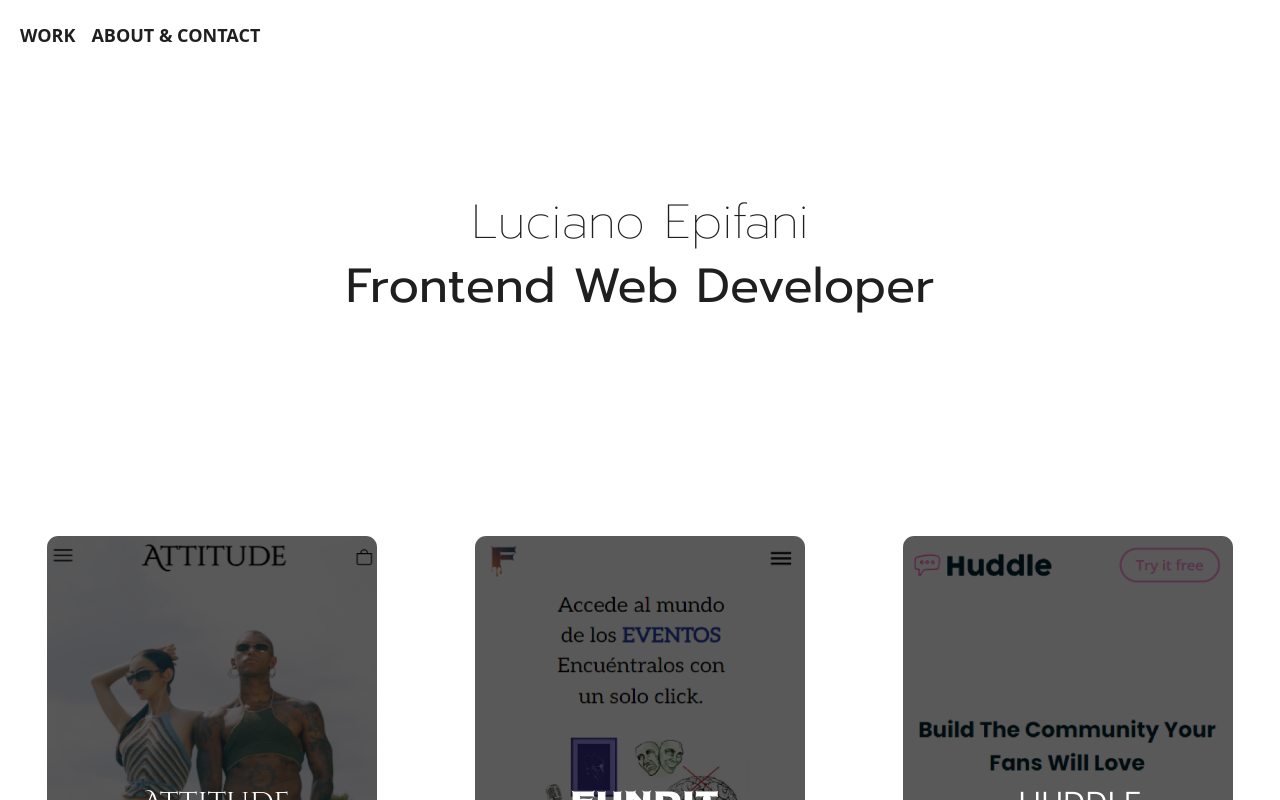
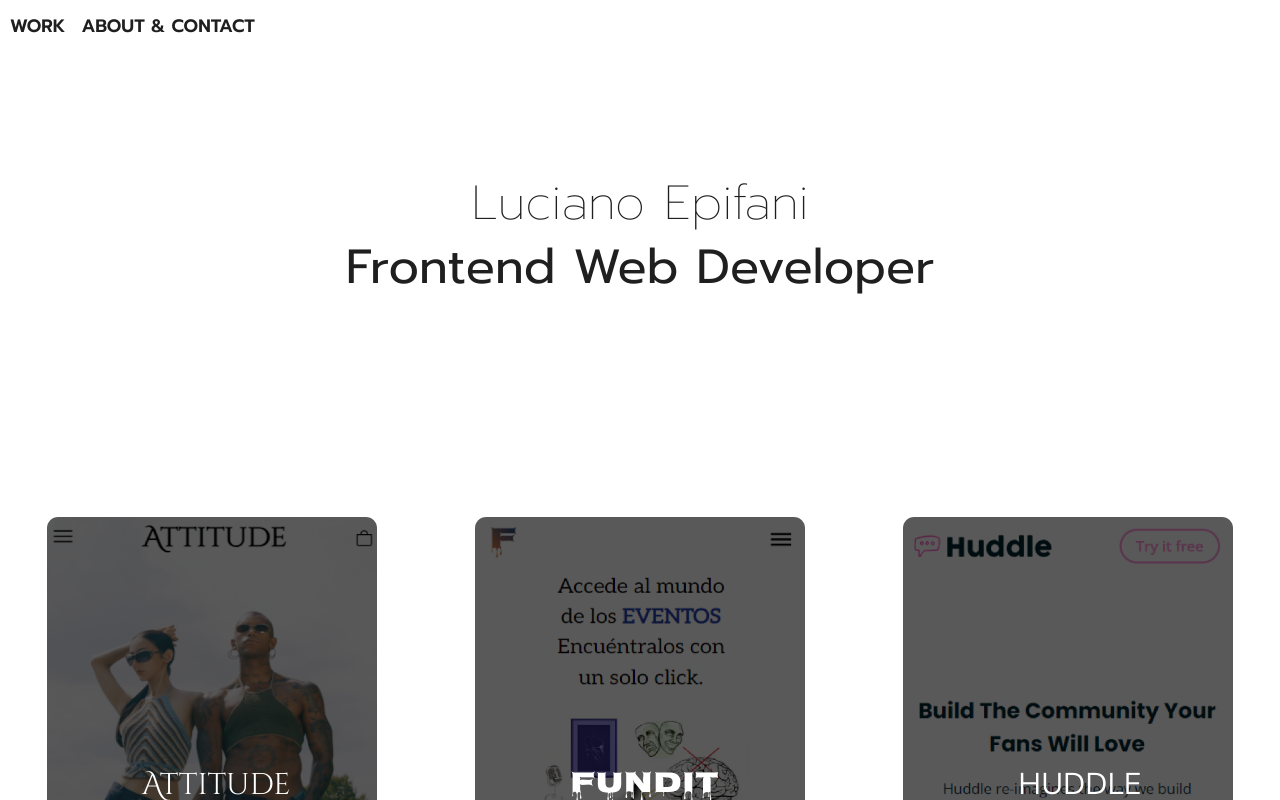
Before and after one commit to LFrancoEpifani/Portfolio, a React (Vite) app: page / in a window 1280 px wide. Shown: the top 800 px of the page. Built offline with nearby package versions, Linux system fonts and the light colour scheme; some icons are missing.

Commit message:
Switching design

```diff
--- a/src/components/AboutMe/AboutMe.jsx
+++ b/src/components/AboutMe/AboutMe.jsx
@@ -13,7 +13,7 @@
            <div className='relative'>
                 <img className='w-550 my-20' src={AboutMeImage} alt="" />
                 <div>
-                    <img className='rotating-image absolute bottom-140 left-420 w-320' src={Group} alt="" />
+                    <img className='rotating-image absolute bottom-160 left-420 w-280' src={Group} alt="" />
                 </div>
            </div>
             <p className='nunito w-550 text-xl leading-9'>
--- a/src/components/DesktopProjects/DesktopProjects.jsx
+++ b/src/components/DesktopProjects/DesktopProjects.jsx
@@ -2,7 +2,7 @@
 import {Icon} from '@iconify/react'
 import Gozice from '../../assets/GoziceImage.png'
 import Coindom from '../../assets/CoindomImage.png'
-import Group from '../../assets/circle.png'
+
 
 export default function DesktopProjects() {
   return (
--- a/src/components/Header/Header.jsx
+++ b/src/components/Header/Header.jsx
@@ -15,10 +15,10 @@
 }, [darkMode]);
 
   return (
-    <div className='nunito p-20'>
+    <div className='nunito p-10'>
         <header>
             <nav className='lg:flex lg:justify-between lg:items-center'>
-                <ul className='lg:flex lg:items-center lg:gap-16 lg:font-extrabold lg:text-lg'>
+                <ul className='prompt lg:flex lg:items-center lg:gap-16 lg:font-semibold lg:text-lg'>
                     <li>WORK</li>
                     <li>ABOUT & CONTACT</li>
                 </ul>
--- a/src/components/Hero/Hero.jsx
+++ b/src/components/Hero/Hero.jsx
@@ -9,8 +9,8 @@
    <div>
      <div className='lg:mt-120 lg:mb-120'>
         <main className='lg:flex lg:flex-col lg:justify-center lg:items-center'>
-            <h1 className='name lg:text-5xl lg:font-extralight lg:my-8'>Luciano Epifani</h1>
-            <p className='description lg:text-5xl lg:my-8'>Frontend Web Developer</p>
+            <h1 className='prompt lg:text-5xl lg:font-extralight lg:my-8'>Luciano Epifani</h1>
+            <p className='prompt lg:text-5xl lg:my-8'>Frontend Web Developer</p>
 
             <a href='#mobile-projects'>
                 <Icon className='arrow-down lg:text-7xl lg:my-8' icon="ep:arrow-down" />
--- a/src/components/MobileProjects/MobileProjects.jsx
+++ b/src/components/MobileProjects/MobileProjects.jsx
@@ -3,18 +3,6 @@
 import {Icon} from '@iconify/react'
 
 export default function MobileProjects() {
-
-
-    const [textColor, setTextColor] = useState('black'); // color inicial
-
-    const handleMouseEnter = () => {
-        setTextColor('black'); // nuevo color al pasar el cursor
-    };
-
-    const handleMouseLeave = () => {
-        setTextColor('white'); // color original al salir el cursor
-    };
-
 
 
   return (
--- a/src/index.css
+++ b/src/index.css
@@ -44,18 +44,14 @@
 
 /* HEADER */
 
-.header{
+.nunito{
   font-family: 'Nunito Sans', sans-serif;
 }
 
 
 /* HERO */
 
-.name{
-  font-family: 'Prompt', sans-serif;
-}
-
-.description{
+.prompt{
   font-family: 'Prompt', sans-serif;
 }
 
```
